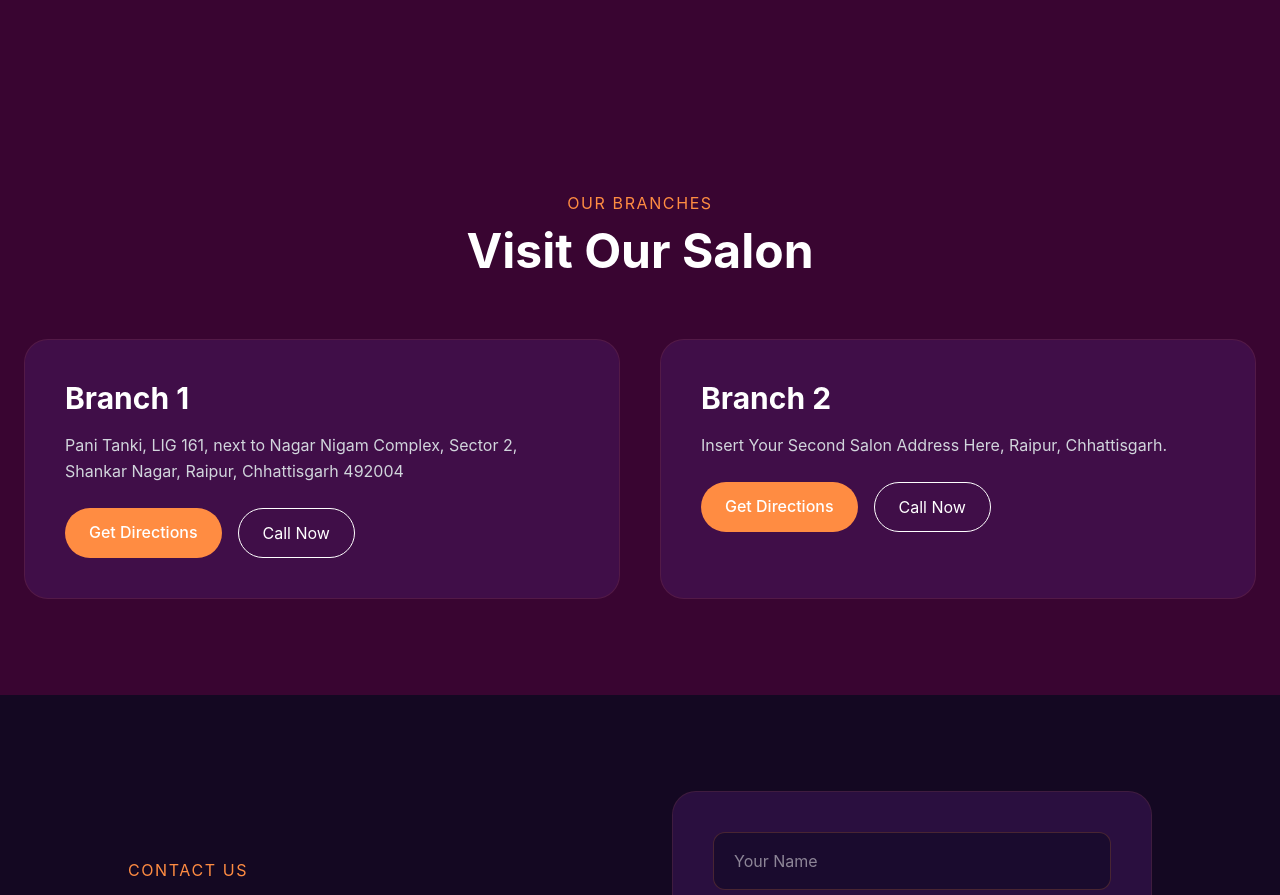
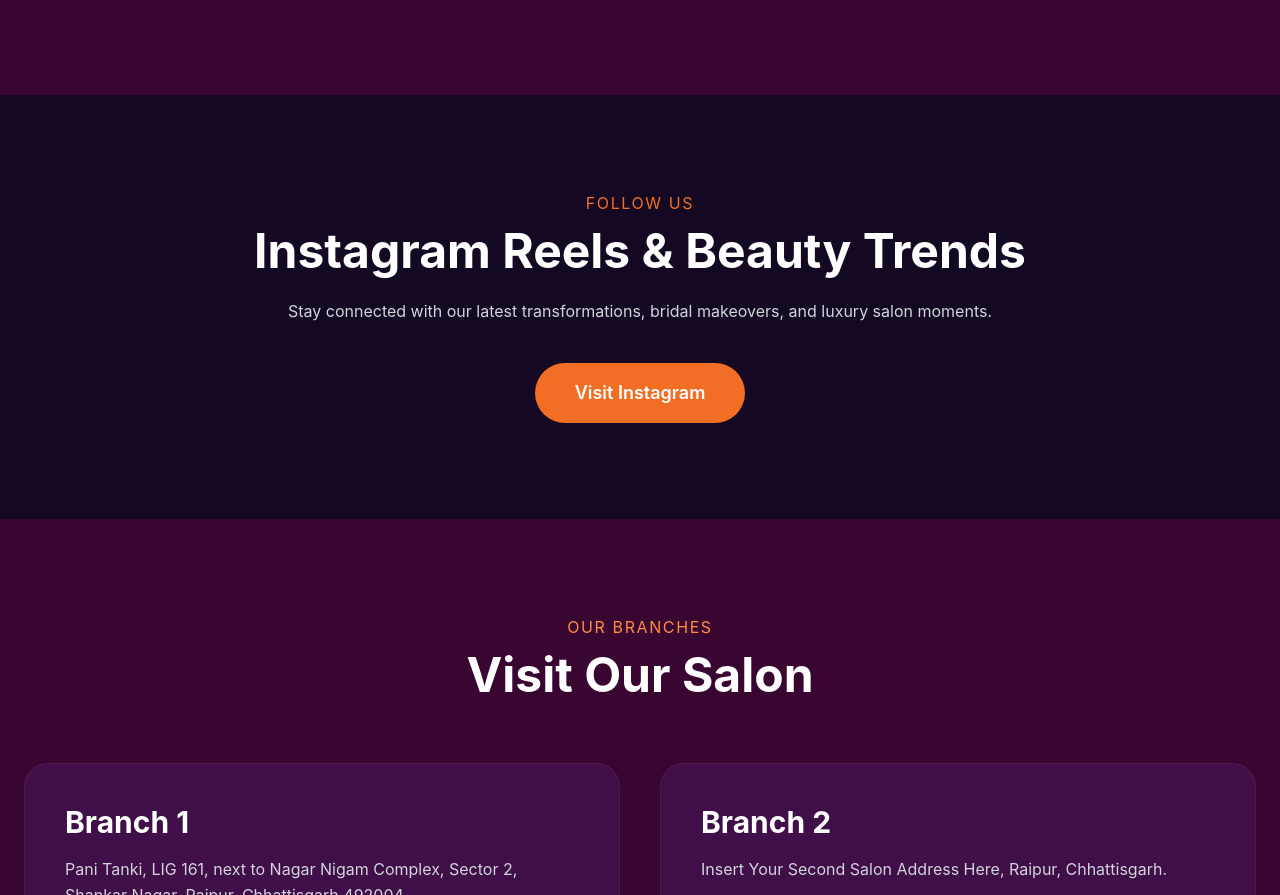
Before and after one commit to TRISHIKA07/salon-website, a React (Vite) app: page / in a window 1280 px wide. Shown: the part 3039-3934 px from the top of the page. Built offline with nearby package versions, Linux system fonts and the light colour scheme.

Commit message:
final website

```diff
--- a/src/App.jsx
+++ b/src/App.jsx
@@ -215,6 +215,31 @@
     ))}
   </div>
 </section>
+{/* Instagram Section */}
+<section className="py-24 bg-[#140822] px-6 text-center">
+  <div className="max-w-4xl mx-auto">
+    <p className="text-[#f26e24] uppercase tracking-widest mb-3">
+      Follow Us
+    </p>
+
+    <h2 className="text-5xl font-bold mb-6">
+      Instagram Reels & Beauty Trends
+    </h2>
+
+    <p className="text-gray-300 mb-10">
+      Stay connected with our latest transformations, bridal makeovers,
+      and luxury salon moments.
+    </p>
+
+    <a
+      href="https://www.instagram.com/bliss_prime_by_purnima"
+      target="_blank"
+      className="inline-block bg-[#f26e24] hover:bg-[#ff9c5e] px-10 py-4 rounded-full text-lg font-semibold transition"
+    >
+      Visit Instagram
+    </a>
+  </div>
+</section>
       {/* Locations */}
       <section id="locations" className="py-24 px-6 max-w-7xl mx-auto">
         <div className="text-center mb-16">
```
